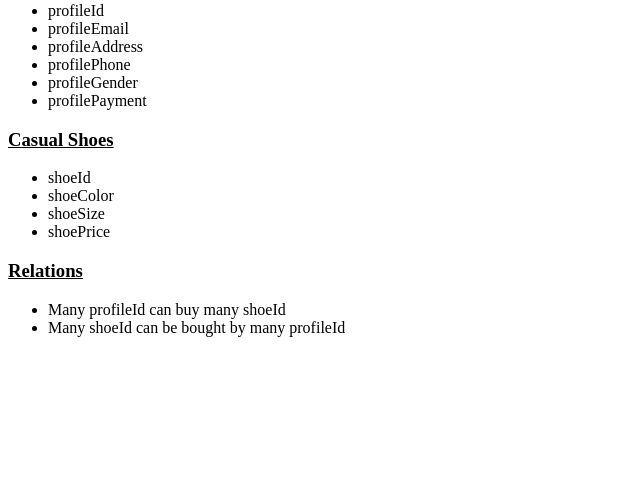
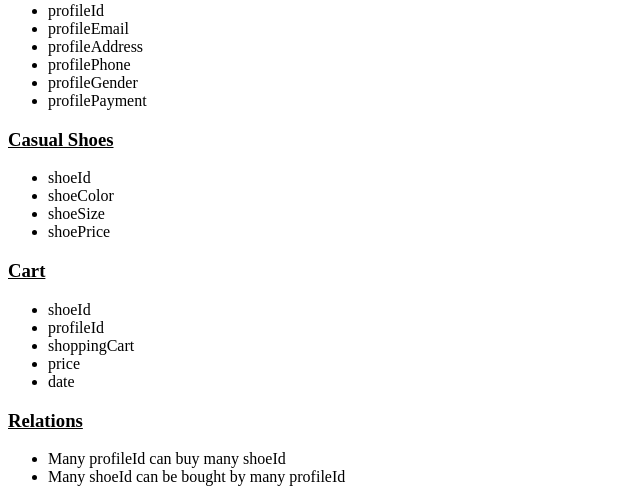
Before and after one commit to apedroza/satorisan-proj, a PHP site: page / in a window 1280 px wide. Shown: the part 1113-1615 px from the top of the page, without its empty margins (0-640 px from the left). Before the commit the page ends 1450 px from the top, so only its background shows below. Run offline with PHP 8.4, Linux system fonts and the light colour scheme.

Commit message:
added "Cart" to conceptual model

```diff
--- a/index.php
+++ b/index.php
@@ -58,16 +58,18 @@
 			<li>shoeSize</li>
 			<li>shoePrice</li>
 		</ul>
+		<h3 class="foo-heading"><u>Cart</u></h3>
+		<ul>
+			<li>shoeId</li>
+			<li>profileId</li>
+			<li>shoppingCart</li>
+			<li>price</li>
+			<li>date</li>
+		</ul>
 		<h3 class="foo-heading"><u>Relations</u></h3>
 		<ul>
 			<li>Many profileId can buy many shoeId</li>
 			<li>Many shoeId can be bought by many profileId</li>
-
 		</ul>
-
-
-
-
-
 	</body>
 </html>
```
